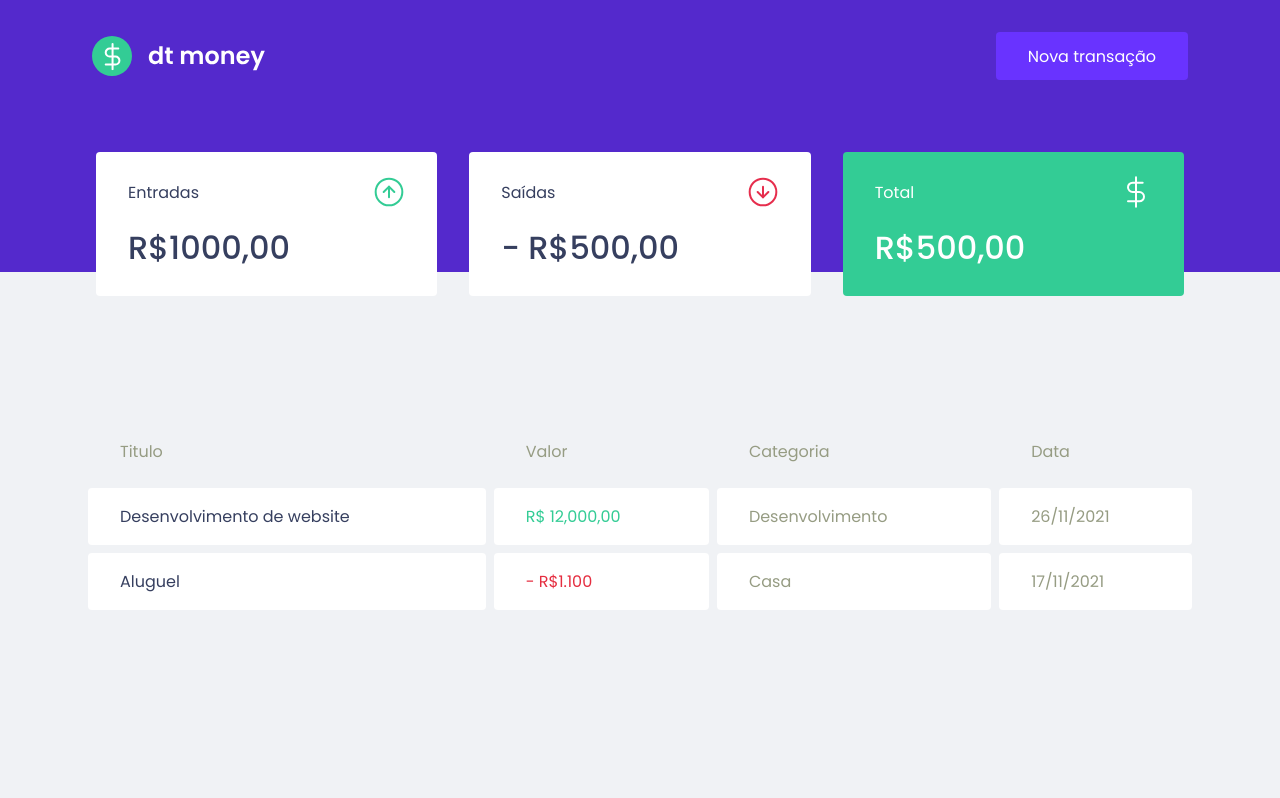
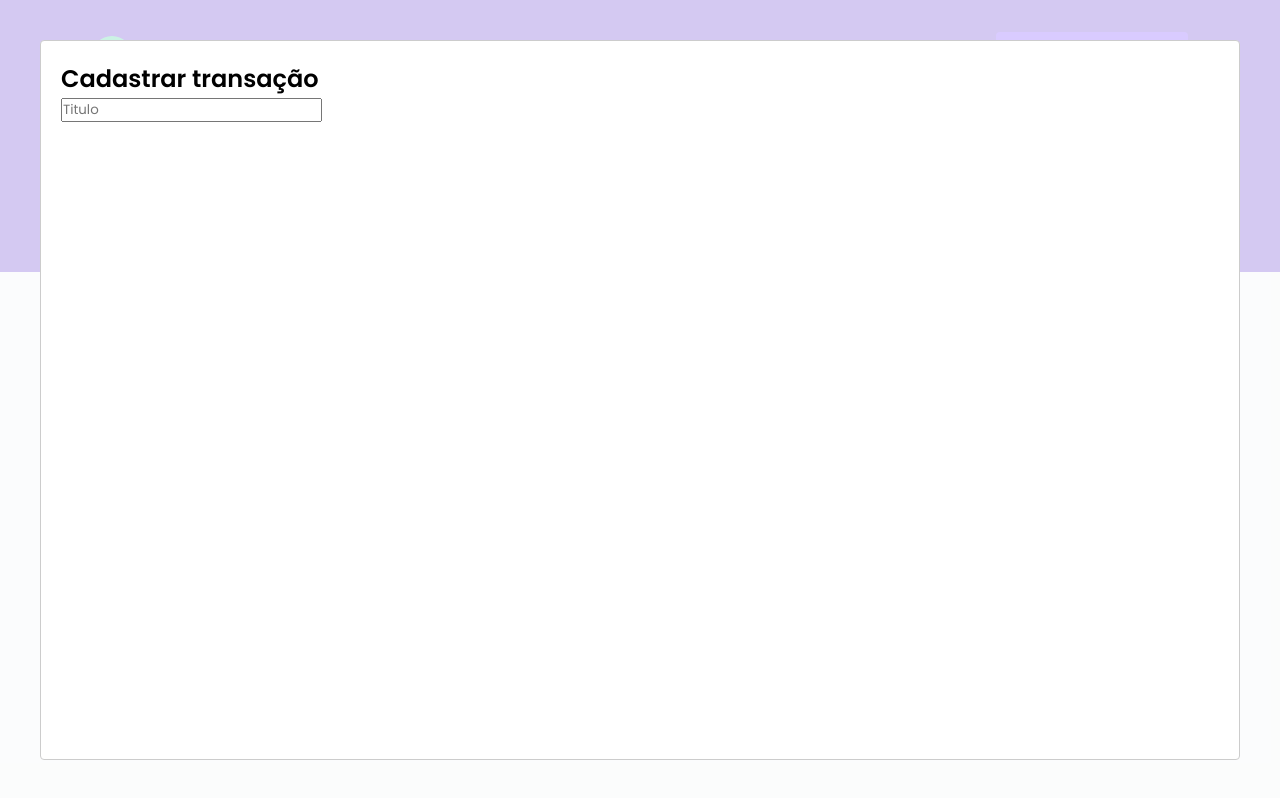
Before and after one commit to williangomesdev/Ignite-02-dtmoney, a React (Create React App) app: page / in a window 1280 px wide. Both pictures are taken after a click on the button "Nova transação". Built offline with nearby package versions, Linux system fonts and the light colour scheme; no server answers; what miragejs would draw is missing.

Commit message:
Modal Open/Close after click in new transaction button

```diff
--- a/package.json
+++ b/package.json
@@ -45,6 +45,7 @@
     ]
   },
   "devDependencies": {
+    "@types/react-modal": "^3.13.1",
     "@types/styled-components": "^5.1.15"
   }
 }
--- a/src/components/Header/Index.tsx
+++ b/src/components/Header/Index.tsx
@@ -1,12 +1,33 @@
+import { useState } from "react";
 import logoImg from "../../assets/logo.svg";
 import { Container, Content } from "./styles";
+import Modal from "react-modal";
 
 export function Header() {
+  const [isNewTransactionModalOpen, setIsNewTransactionModalOpen] =
+    useState(false);
+
+  function handleOpenNewTransactionModal() {
+    setIsNewTransactionModalOpen(true);
+  }
+  function handleCloseNewTransactionModal() {
+    setIsNewTransactionModalOpen(false);
+  }
+
   return (
     <Container>
       <Content>
         <img src={logoImg} alt="dtmoney logo" />
-        <button type="button">Nova transação</button>
+        <button type="button" onClick={handleOpenNewTransactionModal}>
+          Nova transação
+        </button>
+        <Modal
+          isOpen={isNewTransactionModalOpen}
+          onRequestClose={handleCloseNewTransactionModal}
+        >
+          <h2>Cadastrar transação</h2>
+          <input type="text" placeholder="Titulo" />
+        </Modal>
       </Content>
     </Container>
   );
```
Also changed, not shown: 1 other file (tests, documents, lock files or other folders).
